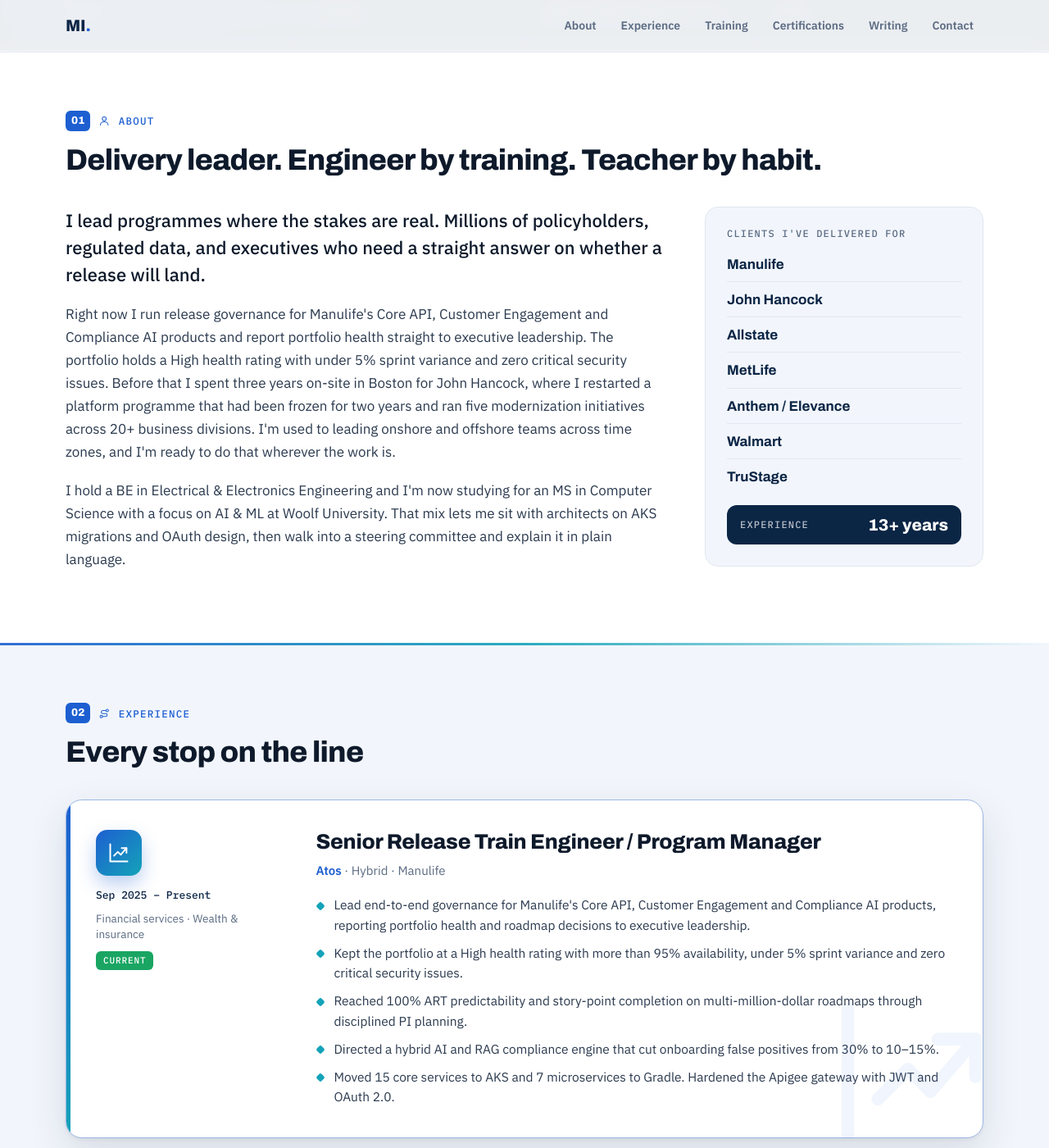
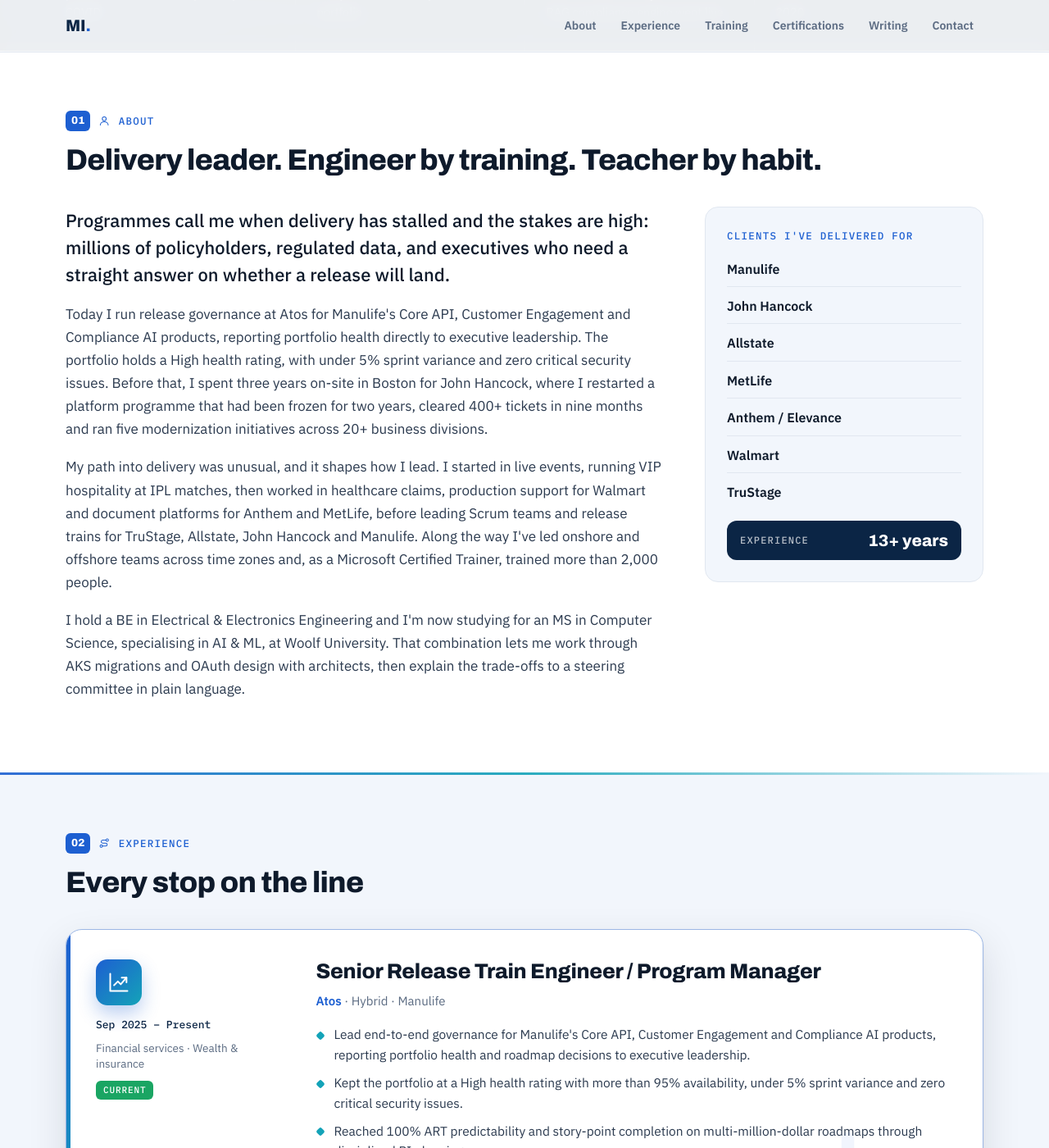
Before and after one commit to Madhan-I/Madhan-I.github.io, a Jekyll site: the page built from index.html, in a window 1280 px wide and 1400 px high, scrolled down 1055 px. Shown: the whole window at 82% size. Built offline with Jekyll 4.4.1, drawn with Linux system fonts in a browser that asks for light colours.

Commit message:
Rewrite About; match client list font to body text
Co-Authored-By: Claude Opus 5.5 <noreply@anthropic.com>
Claude-Session: https://claude.ai/code/session_01MFRrTt7LBDdX57m85KHNGp

```diff
--- a/_data/profile.yml
+++ b/_data/profile.yml
@@ -71,9 +71,10 @@ metrics:
 # Use | to start a new line in the heading.
 about_title: "Delivery leader. Engineer by training. Teacher by habit."
 about:
-  - I lead programmes where the stakes are real. Millions of policyholders, regulated data, and executives who need a straight answer on whether a release will land.
-  - "Right now I run release governance for Manulife's Core API, Customer Engagement and Compliance AI products and report portfolio health straight to executive leadership. The portfolio holds a High health rating with under 5% sprint variance and zero critical security issues. Before that I spent three years on-site in Boston for John Hancock, where I restarted a platform programme that had been frozen for two years and ran five modernization initiatives across 20+ business divisions. I'm used to leading onshore and offshore teams across time zones, and I'm ready to do that wherever the work is."
-  - I hold a BE in Electrical & Electronics Engineering and I'm now studying for an MS in Computer Science with a focus on AI & ML at Woolf University. That mix lets me sit with architects on AKS migrations and OAuth design, then walk into a steering committee and explain it in plain language.
+  - "Programmes call me when delivery has stalled and the stakes are high: millions of policyholders, regulated data, and executives who need a straight answer on whether a release will land."
+  - "Today I run release governance at Atos for Manulife's Core API, Customer Engagement and Compliance AI products, reporting portfolio health directly to executive leadership. The portfolio holds a High health rating, with under 5% sprint variance and zero critical security issues. Before that, I spent three years on-site in Boston for John Hancock, where I restarted a platform programme that had been frozen for two years, cleared 400+ tickets in nine months and ran five modernization initiatives across 20+ business divisions."
+  - "My path into delivery was unusual, and it shapes how I lead. I started in live events, running VIP hospitality at IPL matches, then worked in healthcare claims, production support for Walmart and document platforms for Anthem and MetLife, before leading Scrum teams and release trains for TruStage, Allstate, John Hancock and Manulife. Along the way I've led onshore and offshore teams across time zones and, as a Microsoft Certified Trainer, trained more than 2,000 people."
+  - "I hold a BE in Electrical & Electronics Engineering and I'm now studying for an MS in Computer Science, specialising in AI & ML, at Woolf University. That combination lets me work through AKS migrations and OAuth design with architects, then explain the trade-offs to a steering committee in plain language."
 
 clients:
   - Manulife
--- a/assets/css/style.css
+++ b/assets/css/style.css
@@ -143,9 +143,9 @@ h1 .last { color: var(--brand); }
 .copy p { margin: 0 0 18px; font-size: 17px; }
 .copy p:first-child { font-size: clamp(19px, 1.8vw, 22px); line-height: 1.5; color: var(--ink); font-weight: 500; }
 .about-side { background: var(--tint); border: 1px solid var(--line); border-radius: var(--radius); padding: 26px; position: sticky; top: 96px; }
-.clients h3 { margin: 0 0 12px; font: 600 12px/1 var(--mono); letter-spacing: .1em; text-transform: uppercase; color: var(--muted); }
+.clients h3 { margin: 0 0 10px; font: 600 12.5px/1.4 var(--mono); letter-spacing: .1em; text-transform: uppercase; color: var(--brand); }
 .clients ul { list-style: none; margin: 0; padding: 0; display: grid; gap: 2px; }
-.clients li { font: 700 17px/1.3 var(--display); color: var(--navy); padding: 9px 0; border-bottom: 1px solid var(--line); }
+.clients li { font: 600 16px/1.4 var(--body); color: var(--ink); padding: 10px 0; border-bottom: 1px solid var(--line); }
 .clients li:last-child { border-bottom: 0; }
 .quick { margin: 14px 0 0; display: grid; gap: 10px; }
 .quick div { background: var(--navy); color: #FFFFFF; border-radius: 12px; padding: 14px 16px; display: flex; justify-content: space-between; align-items: center; }
```
